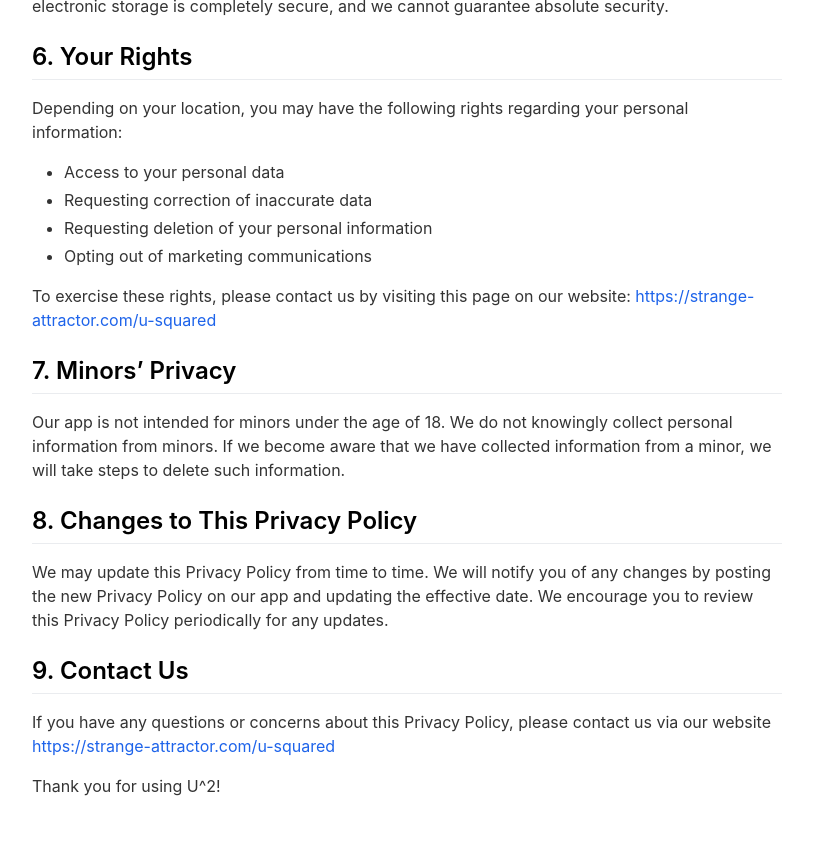
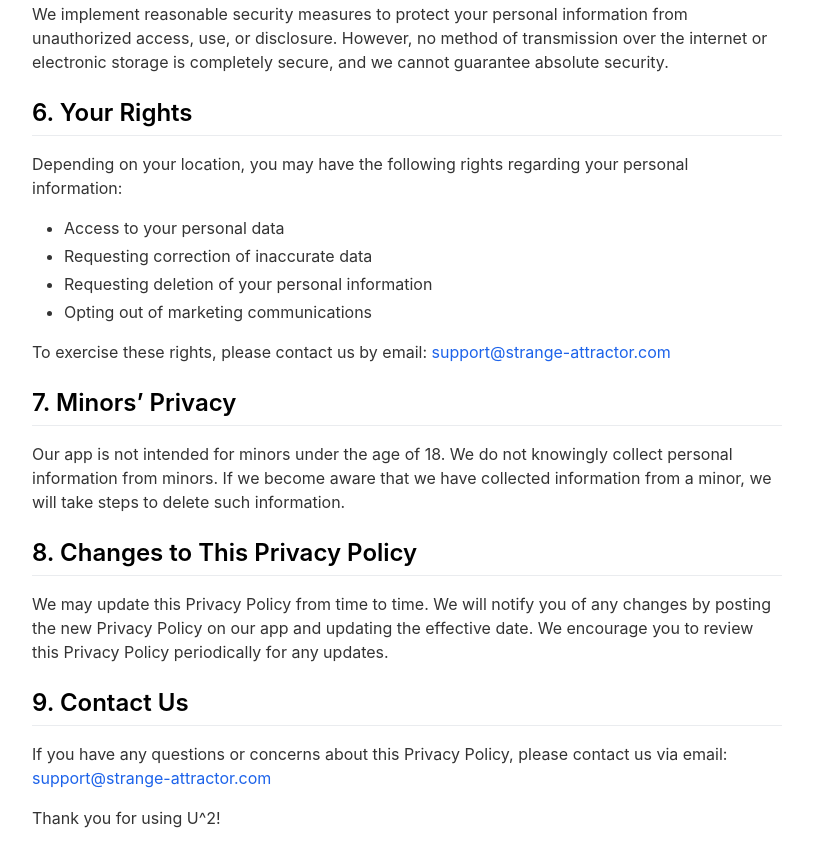
Before and after one commit to strangeattractors/u-squared, a Jekyll site: the page built from _pages/privacypolicy.md, in a window 1280 px wide and 900 px high, scrolled down 1784 px. Shown: the top 867 px of the window, without its empty margins (233-1046 px from the left). Built offline with Jekyll 4.4.1, drawn with Linux system fonts in a browser that asks for light colours; nearby versions of some CDN libraries; some of the changed text lies outside the part shown.

Commit message:
Update privacypolicy.md

```diff
--- a/_pages/privacypolicy.md
+++ b/_pages/privacypolicy.md
@@ -57,7 +59,7 @@ Depending on your location, you may have the following rights regarding your per
 - Requesting deletion of your personal information
 - Opting out of marketing communications
 
-To exercise these rights, please contact us by visiting this page on our website: [https://strange-attractor.com/u-squared](https://strange-attractor.com/u-squared)
+To exercise these rights, please contact us by email: [support@strange-attractor.com](mailto:support@strange-attractor.com)
 
 ## 7. Minors’ Privacy
 Our app is not intended for minors under the age of 18. We do not knowingly collect personal information from minors. If we become aware that we have collected information from a minor, we will take steps to delete such information.
@@ -66,6 +68,6 @@ Our app is not intended for minors under the age of 18. We do not knowingly coll
 We may update this Privacy Policy from time to time. We will notify you of any changes by posting the new Privacy Policy on our app and updating the effective date. We encourage you to review this Privacy Policy periodically for any updates.
 
 ## 9. Contact Us
-If you have any questions or concerns about this Privacy Policy, please contact us via our website [https://strange-attractor.com/u-squared](https://strange-attractor.com/u-squared)
+If you have any questions or concerns about this Privacy Policy, please contact us via email: [support@strange-attractor.com](mailto:support@strange-attractor.com)
 
 Thank you for using U^2!
```
Also changed, not shown: other parts of _pages/privacypolicy.md (+3 -1 lines).
